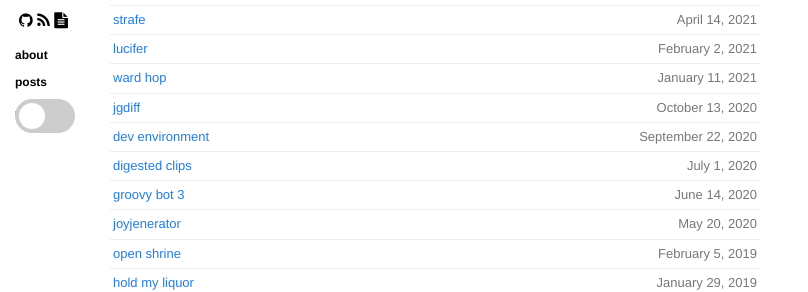
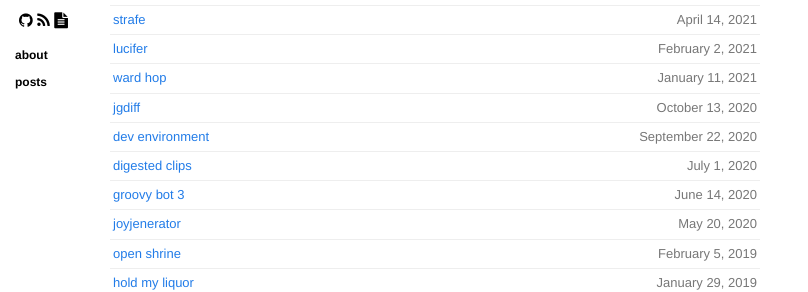
Before and after one commit to dqdang/dqdang.github.io, a Jekyll site: the page built from index.html, in a window 1280 px wide. Shown: the part 150-442 px from the top of the page, without its empty margins (0-808 px from the left). Built offline with Jekyll 4.4.1, drawn with Linux system fonts in a browser that asks for light colours; nearby versions of some CDN libraries.

Commit message:
Remove experimental toggle

```diff
--- a/_includes/sidebar.html
+++ b/_includes/sidebar.html
@@ -22,25 +22,4 @@
       <li><a href="/">posts</a></li>
     </ul>
   </section>
-
-  <section class="toggle">
-    <label class="switch">
-      <button class="btn-toggle">
-      <span class="slider round">
-        <script>
-          const btn = document.querySelector(".btn-toggle");
-          const prefersDarkScheme = window.matchMedia("(prefers-color-scheme: dark)");
-
-          btn.addEventListener("click", function () {
-            if (prefersDarkScheme.matches) {
-              document.body.classList.toggle("light");
-            } else {
-              document.body.classList.toggle("dark");
-            }
-          });
-        </script>
-      </span>
-      </button>
-    </label>
-  </section>
 </section>
--- a/css/base.scss
+++ b/css/base.scss
@@ -79,69 +79,6 @@ a {
     li {
       list-style: none;
       margin-bottom: 7px;
-    }
-  }
-  .toggle {
-    .switch {
-      position: relative;
-      display: inline-block;
-      width: 60px;
-      height: 34px;
-    }
-
-    /* Hide default HTML checkbox */
-    .switch input {
-      opacity: 0;
-      width: 0;
-      height: 0;
-    }
-
-    /* The slider */
-    .slider {
-      position: absolute;
-      cursor: pointer;
-      top: 0;
-      left: 0;
-      right: 0;
-      bottom: 0;
-      background-color: #ccc;
-      -webkit-transition: .4s;
-      transition: .4s;
-    }
-
-    .slider:before {
-      position: absolute;
-      content: "";
-      height: 26px;
-      width: 26px;
-      left: 4px;
-      bottom: 4px;
-      background-color: white;
-      -webkit-transition: .4s;
-      transition: .4s;
-    }
-
-    input:checked + .slider {
-      background-color: #2196F3;
-    }
-
-    input:focus + .slider {
-      box-shadow: 0 0 1px #2196F3;
-    }
-
-    input:checked + .slider:before {
-      -webkit-transform: translateX(26px);
-      -ms-transform: translateX(26px);
-      transform: translateX(26px);
-    }
-
-    /* Rounded sliders */
-    .slider.round {
-      border-radius: 34px;
-    }
-
-    .slider.round:before {
-      border-radius: 50%;
     }
   }
 }
@@ -349,21 +286,6 @@ body.dark a {
       }
     }
   }
-  .toggle {
-    .slider {
-      background-color: #1f1e21;
-    }
-    .slider:before {
-      background-color: #161616;
-    }
-    input:checked + .slider {
-      background-color: #0d679b;
-    }
-
-    input:focus + .slider {
-      box-shadow: 0 0 1px #0d679b;
-    }
-  }
 }
 .content.dark {
   h1, h2, h3, h4 {
```
